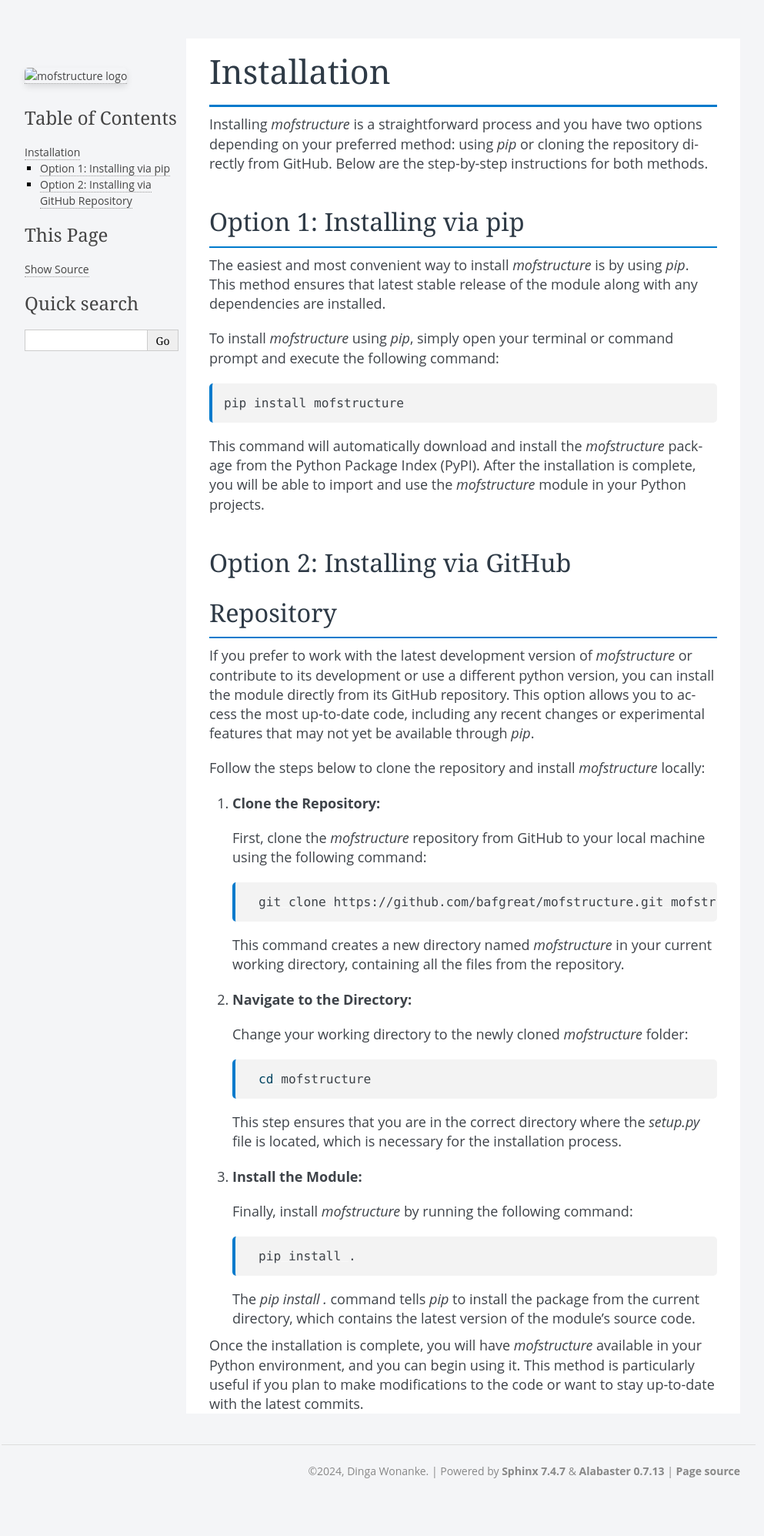
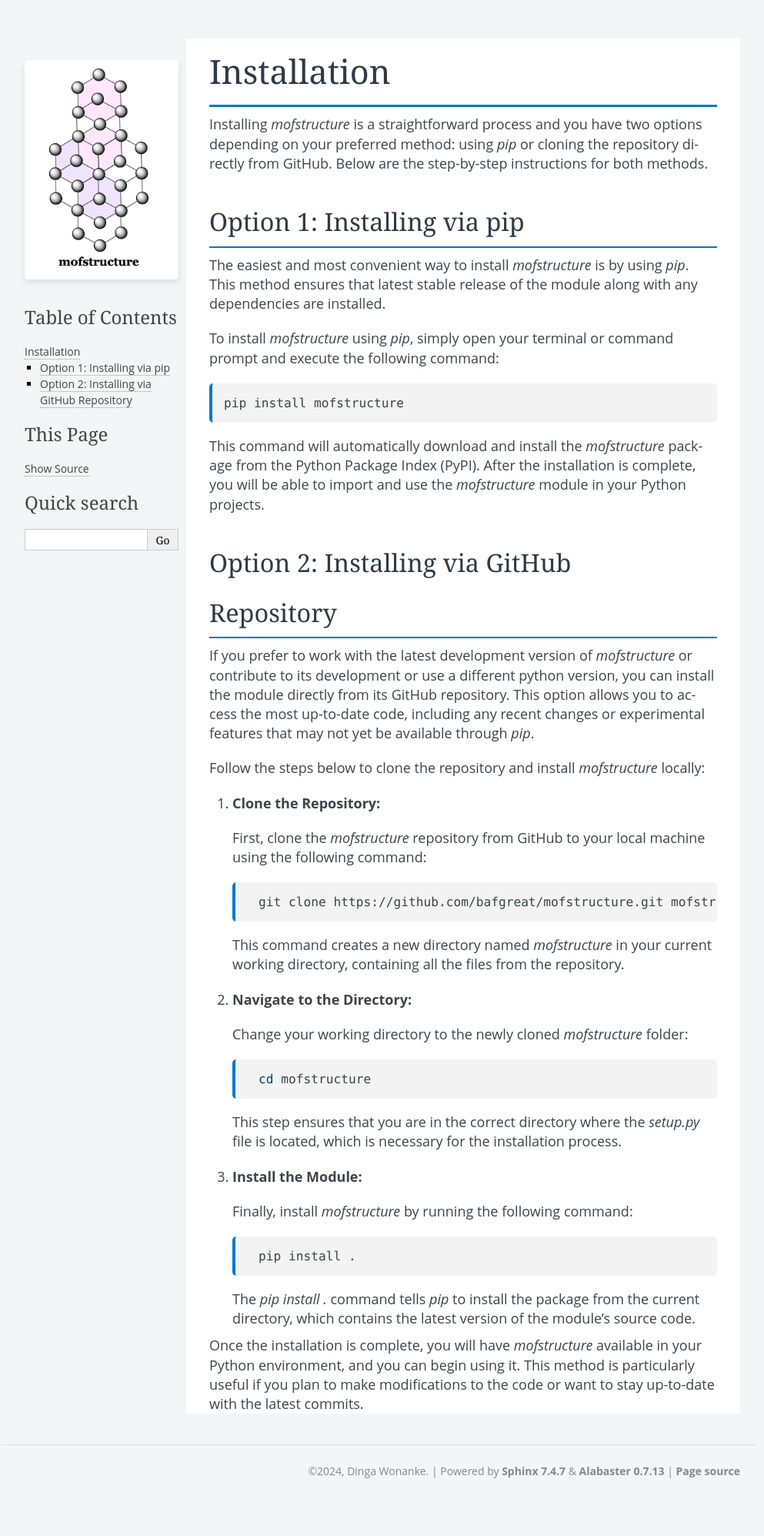
Before and after one commit to bafgreat/mofstructure, a Sphinx documentation site: the page built from docs/source/installation.rst, in a window 1280 px wide. Shown: the whole page at 77% size, without its empty margins (148-1141 px from the left). Built offline with Sphinx 7.4.7, drawn with Linux system fonts in a browser that asks for light colours.

Commit message:
fixed doc

```diff
--- a/docs/source/_templates/layout.html
+++ b/docs/source/_templates/layout.html
@@ -8,9 +8,3 @@
     <meta name="description" content="module for structural manipulation of MOFs">
     {{ super() }}
 {% endblock %}
-
-{% block sidebarlogo %}
-<a href="{{ pathto(master_doc) }}" class="logo">
-   <img src="{{ pathto('_static/images/logo.png', 1) }}" alt="mofstructure logo">
-</a>
-{% endblock %}
--- a/docs/source/conf.py
+++ b/docs/source/conf.py
@@ -18,7 +18,7 @@ release = '0.1.7'
 
 # -- General configuration ---------------------------------------------------
 # https://www.sphinx-doc.org/en/master/usage/configuration.html#general-configuration
-
+html_logo = "_static/logo.png"
 extensions = [
     'sphinx.ext.autodoc',
     'sphinx.ext.napoleon',
@@ -39,10 +39,6 @@ exclude_patterns = ['_build', 'Thumbs.db', '.DS_Store']
 # -- Options for HTML output -------------------------------------------------
 # https://www.sphinx-doc.org/en/master/usage/configuration.html#options-for-html-output
 html_allow_unicode = True
-html_logo = "_static/logo.png"
-html_theme_options = {
-    'logo_only': True,
-}
 
 
 html_theme = 'alabaster'
```
